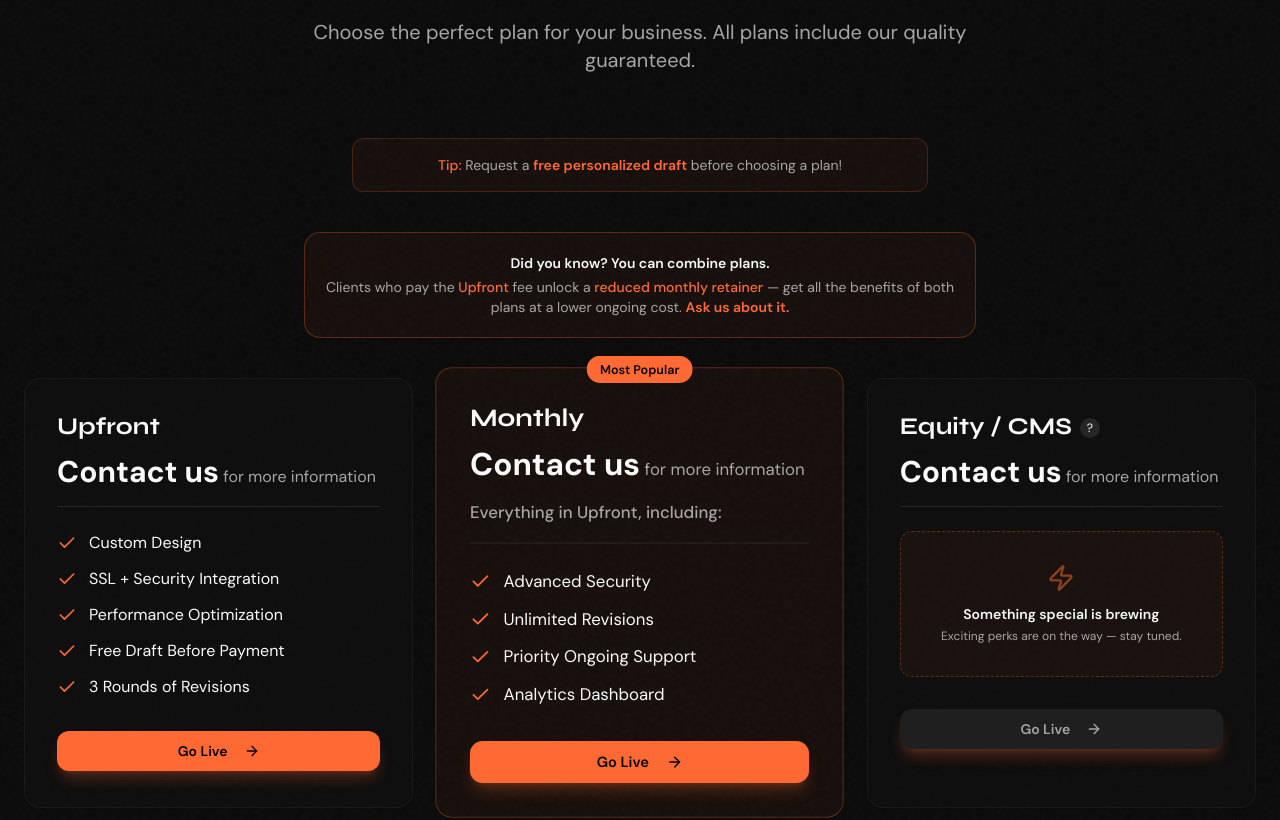
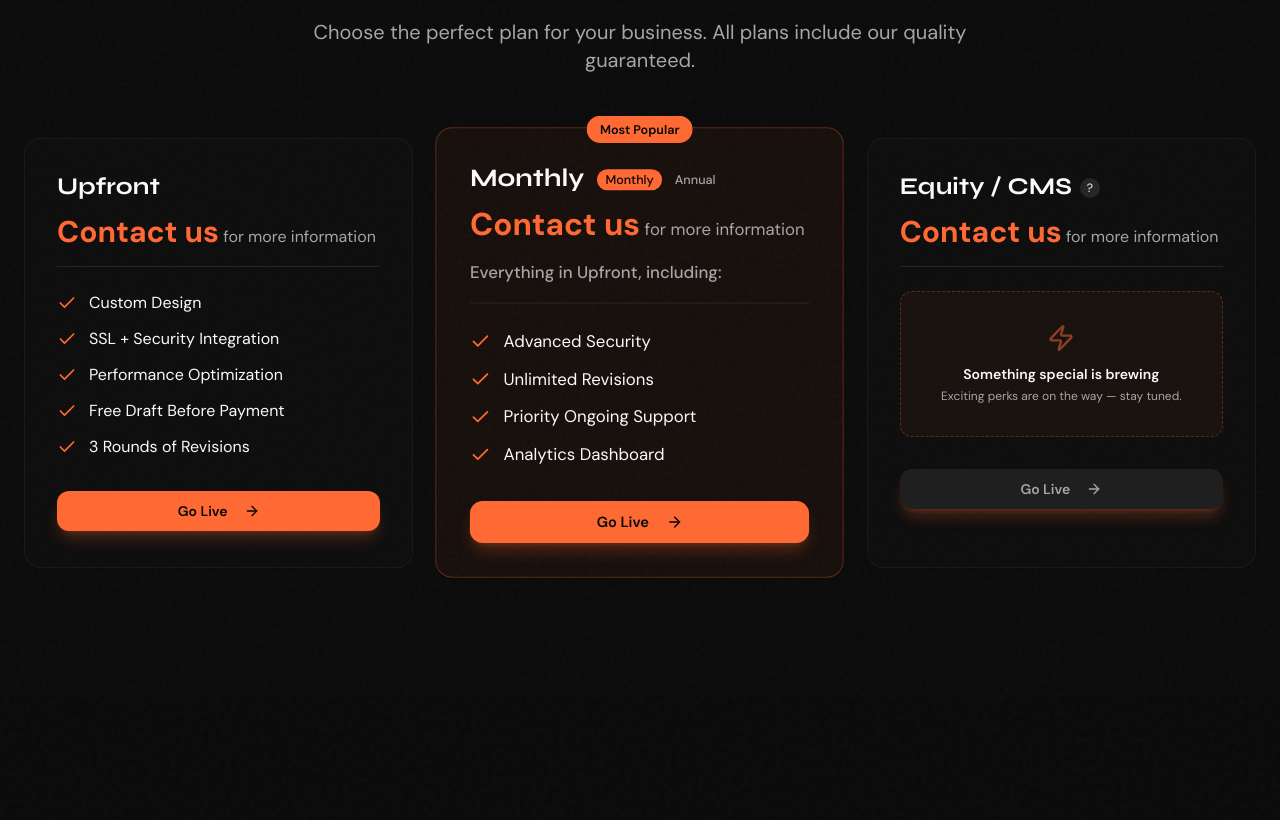
Before and after one commit to matrixfrr/GimmeASite, a Next.js app: page / in a window 1280 px wide. Shown: the part 3760-4580 px from the top of the page. Built offline with nearby package versions, Linux system fonts and the light colour scheme.

Commit message:
Add Annual billing toggle to card, remove banners, highlight Contact us, add Annual to dropdown

```diff
--- a/src/app/page.tsx
+++ b/src/app/page.tsx
@@ -514,9 +514,10 @@ function AboutUsSection() {
 }
 
 // Pricing Section
-function PricingSection({ onOpenPayment }: { onOpenPayment: (plan: "one-time" | "monthly") => void }) {
+function PricingSection({ onOpenPayment }: { onOpenPayment: (plan: "one-time" | "monthly", billing?: "monthly" | "annual") => void }) {
   const [showComingSoon, setShowComingSoon] = useState(false);
   const [showEquityCmsPopup, setShowEquityCmsPopup] = useState(false);
+  const [monthlyBilling, setMonthlyBilling] = useState<"monthly" | "annual">("monthly");
 
   const plans = [
     {
@@ -572,28 +573,6 @@ function PricingSection({ onOpenPayment }: { onOpenPayment: (plan: "one-time" |
           </p>
         </div>
 
-        {/* Creative disclaimer to request quote first - smaller version */}
-        <div className="max-w-xl mx-auto mb-10">
-          <div className="p-4 bg-primary/5 border border-primary/20 rounded-xl text-center">
-            <p className="text-sm text-muted-foreground">
-              <span className="text-primary font-medium">Tip:</span> Request a{" "}
-              <button type="button" onClick={() => scrollToSection("contact")} className="text-primary font-semibold hover:underline">free personalized draft</button>
-              {" "}before choosing a plan!
-            </p>
-          </div>
-        </div>
-
-        {/* Upfront + Monthly combo callout */}
-        <div className="max-w-2xl mx-auto mb-10">
-          <div className="p-5 bg-primary/5 border border-primary/30 rounded-2xl text-center space-y-1">
-            <p className="text-sm font-semibold text-foreground">Did you know? You can combine plans.</p>
-            <p className="text-sm text-muted-foreground">
-              Clients who pay the <span className="text-primary font-medium">Upfront</span> fee unlock a <span className="text-primary font-medium">reduced monthly retainer</span> — get all the benefits of both plans at a lower ongoing cost.{" "}
-              <button type="button" onClick={() => scrollToSection("contact")} className="text-primary font-semibold hover:underline">Ask us about it.</button>
-            </p>
-          </div>
-        </div>
-
         <div className="grid md:grid-cols-3 gap-8">
           {plans.map((plan) => (
             <Card
@@ -609,8 +588,29 @@ function PricingSection({ onOpenPayment }: { onOpenPayment: (plan: "one-time" |
                   Most Popular
                 </Badge>
               )}
-              <div className="flex items-center gap-2 mb-2">
+              <div className="flex items-center gap-2 mb-2 flex-wrap">
                 <h3 className="text-2xl font-bold">{plan.name}</h3>
+                {plan.name === "Monthly" && (
+                  <div className="flex items-center gap-1 ml-1">
+                    <button
+                      type="button"
+                      onClick={() => setMonthlyBilling("monthly")}
+                      className={`text-xs px-2 py-0.5 rounded-full font-medium transition-colors ${monthlyBilling === "monthly" ? "bg-primary text-primary-foreground" : "text-muted-foreground hover:text-foreground"}`}
+                    >
+                      Monthly
+                    </button>
+                    <button
+                      type="button"
+                      onClick={() => setMonthlyBilling("annual")}
+                      className={`text-xs px-2 py-0.5 rounded-full font-medium transition-colors ${monthlyBilling === "annual" ? "bg-primary text-primary-foreground" : "text-muted-foreground hover:text-foreground"}`}
+                    >
+                      Annual
+                    </button>
+                    {monthlyBilling === "annual" && (
+                      <span className="text-xs text-green-400 font-medium">Save 15%</span>
+                    )}
+                  </div>
+                )}
                 {plan.name === "Equity / CMS" && (
                   <button
                     type="button"
@@ -622,7 +622,13 @@ function PricingSection({ onOpenPayment }: { onOpenPayment: (plan: "one-time" |
                 )}
               </div>
               <div className="mb-4">
-                <span className="text-3xl font-extrabold">{plan.price}</span>
+                <button
+                  type="button"
+                  className="text-3xl font-extrabold text-primary hover:underline"
+                  onClick={() => scrollToSection("contact")}
+                >
+                  {plan.price}
+                </button>
                 <span className="text-muted-foreground"> {plan.priceLabel}</span>
               </div>
               {plan.description && (
@@ -657,7 +663,7 @@ function PricingSection({ onOpenPayment }: { onOpenPayment: (plan: "one-time" |
                   if (plan.name === "Upfront") {
                     onOpenPayment("one-time");
                   } else if (plan.name === "Monthly") {
-                    onOpenPayment("monthly");
+                    onOpenPayment("monthly", monthlyBilling);
                   } else if (plan.name === "Equity / CMS") {
                     setShowComingSoon(true);
                   }
@@ -693,7 +699,7 @@ function PricingSection({ onOpenPayment }: { onOpenPayment: (plan: "one-time" |
                   The Equity / CMS plan is currently in development. We're working hard to bring you an exciting new way to partner with us!
                 </p>
                 <p className="text-sm text-muted-foreground mb-6">
-                  In the meantime, check out our <span className="text-primary font-semibold">Upfront</span> or <span className="text-primary font-semibold">Monthly</span> plans.
+                  In the meantime, check out our <span className="text-primary font-semibold">Upfront</span>, <span className="text-primary font-semibold">Monthly</span>, or <span className="text-primary font-semibold">Annual</span> plans.
                 </p>
                 <Button
                   onClick={() => setShowComingSoon(false)}
@@ -1436,6 +1442,15 @@ function ContactSection({ onSuccess }: { onSuccess?: () => void }) {
                           onClick={() => handlePlanSelect("Monthly")}
                         >
                           Monthly
+                        </button>
+                        <button
+                          type="button"
+                          className={`w-full px-3 py-2 text-left text-sm hover:bg-primary/10 transition-colors ${
+                            formData.paymentPlan === "Annual" ? "bg-primary/10 text-primary" : ""
+                          }`}
+                          onClick={() => handlePlanSelect("Annual")}
+                        >
+                          Annual
                         </button>
                         <button
                           type="button"
@@ -2241,6 +2256,7 @@ export default function Home() {
   const [showThanksPopup, setShowThanksPopup] = useState(false);
   const [paymentModalOpen, setPaymentModalOpen] = useState(false);
   const [paymentPlanType, setPaymentPlanType] = useState<"one-time" | "monthly">("one-time");
+  const [paymentBillingCycle, setPaymentBillingCycle] = useState<"monthly" | "annual">("monthly");
   const [paymentStatus, setPaymentStatus] = useState<"success" | "cancelled" | null>(null);
 
   // Handle URL parameters for payment status and modals
@@ -2324,8 +2340,9 @@ export default function Home() {
     window.dispatchEvent(new Event('openPrivacyPolicy'));
   };
 
-  const handleOpenPayment = (plan: "one-time" | "monthly") => {
+  const handleOpenPayment = (plan: "one-time" | "monthly", billing: "monthly" | "annual" = "monthly") => {
     setPaymentPlanType(plan);
+    setPaymentBillingCycle(billing);
     setPaymentModalOpen(true);
   };
 
@@ -2350,6 +2367,7 @@ export default function Home() {
         isOpen={paymentModalOpen}
         onClose={handleClosePayment}
         planType={paymentPlanType}
+        billingCycle={paymentBillingCycle}
       />
       <PaymentStatusToast
         status={paymentStatus}
```
